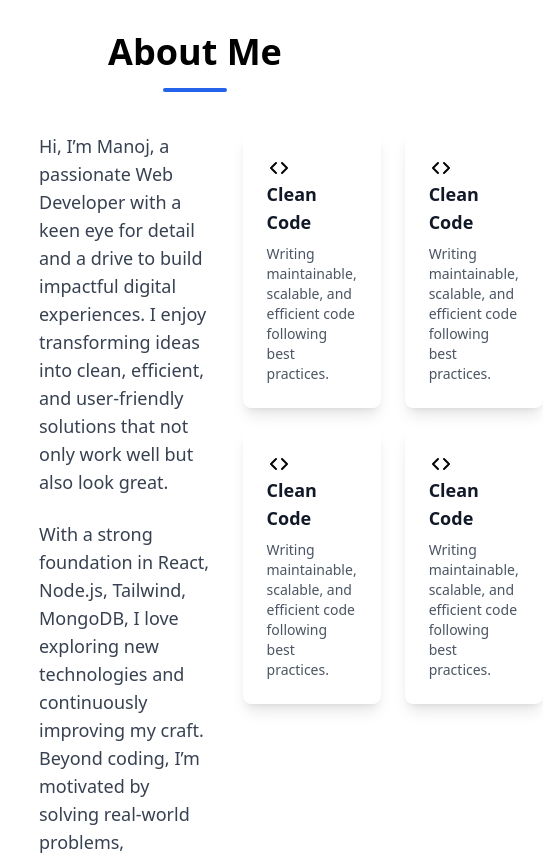
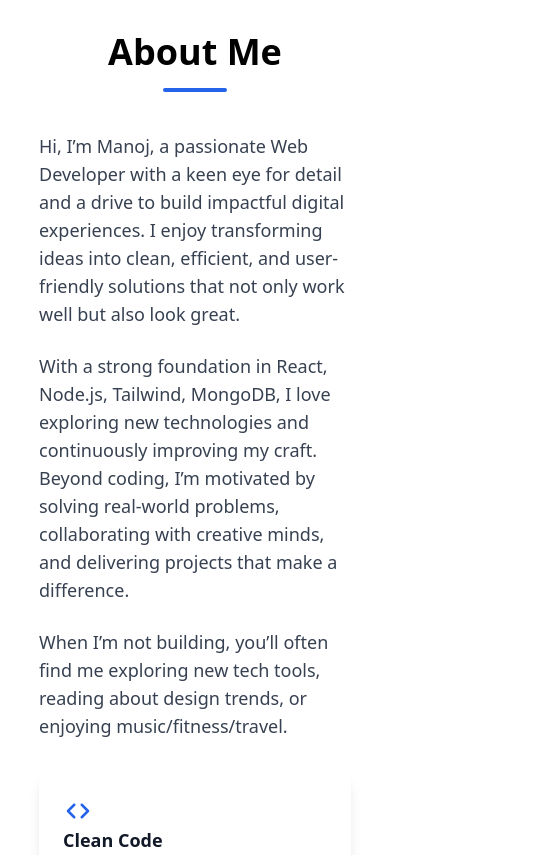
Before and after one commit to Manojhajam/Portfolio, a React (Vite) app in the folder my-project/: page /work in a window 390 px wide. Shown: the part 860-1715 px from the top of the page, 543 px wide, since content can reach past the window. Built offline with nearby package versions, Linux system fonts and the light colour scheme.

Commit message:
Used map in about and media query

```diff
--- a/my-project/src/components/AboutUs/AboutUs.jsx
+++ b/my-project/src/components/AboutUs/AboutUs.jsx
@@ -1,5 +1,32 @@
 import React from "react";
 import { ChevronsLeftRight } from "lucide-react";
+
+const codeData = [
+  {
+    name: "Clean Code",
+    icon: <ChevronsLeftRight color="#2563eb" size={30} />,
+    Description:
+      "Writing maintainable, scalable, and efficient code following best practices.",
+  },
+  {
+    name: "Clean Code",
+    icon: <ChevronsLeftRight color="#2563eb" size={30} />,
+    Description:
+      "Writing maintainable, scalable, and efficient code following best practices.",
+  },
+  {
+    name: "Clean Code",
+    icon: <ChevronsLeftRight color="#2563eb" size={30} />,
+    Description:
+      "Writing maintainable, scalable, and efficient code following best practices.",
+  },
+  {
+    name: "Clean Code",
+    icon: <ChevronsLeftRight color="#2563eb" size={30} />,
+    Description:
+      "Writing maintainable, scalable, and efficient code following best practices.",
+  },
+];
 
 const AboutUs = () => {
   return (
@@ -8,7 +35,7 @@ const AboutUs = () => {
         <h1 className="text-4xl font-bold mb-4 pt-12 text-center">About Me</h1>
         <div className="w-16 h-1 bg-blue-600 mx-auto mb-10 rounded-full"></div>
 
-        <div className="flex gap-8">
+        <div className="flex gap-8 max-md:flex-col">
           <div className="text-lg text-gray-700 flex flex-col gap-6 max-w-2xl mx-auto">
             <p>
               Hi, I’m Manoj, a passionate Web Developer with a keen eye for
@@ -30,60 +57,21 @@ const AboutUs = () => {
             </p>
           </div>
 
+           {/* Card */}
           <div className="flex gap-6 max-w-2xl mx-auto">
-            <div className="flex flex-col gap-5">
-              <div className="bg-white p-6 rounded-lg shadow-lg hover:shadow-xl transition-shadow">
-                <div className="">
-                  <ChevronsLeftRight color="black" />
+            <div className="mx-auto grid grid-cols-2 max-md:grid-cols-1 gap-5">
+              {codeData.map((data, index) => (
+                <div
+                  key={index}
+                  className="bg-white p-6 rounded-lg shadow-lg hover:shadow-xl transition-shadow"
+                >
+                  <div className="">{data.icon}</div>
+                  <h4 className="text-lg font-semibold text-gray-900 mb-2">
+                    {data.name}
+                  </h4>
+                  <p className="text-sm text-gray-600">{data.Description}</p>
                 </div>
-                <h4 className="text-lg font-semibold text-gray-900 mb-2">
-                  Clean Code
-                </h4>
-                <p className="text-sm text-gray-600">
-                  Writing maintainable, scalable, and efficient code following
-                  best practices.
-                </p>
-              </div>
-
-              <div className="bg-white p-6 rounded-lg shadow-lg hover:shadow-xl transition-shadow">
-                <div className="">
-                  <ChevronsLeftRight color="black" />
-                </div>
-                <h4 className="text-lg font-semibold text-gray-900 mb-2">
-                  Clean Code
-                </h4>
-                <p className="text-sm text-gray-600">
-                  Writing maintainable, scalable, and efficient code following
-                  best practices.
-                </p>
-              </div>
-            </div>
-
-            <div className="flex flex-col gap-5">
-              <div className="bg-white p-6 rounded-lg shadow-lg hover:shadow-xl transition-shadow">
-                <div className="">
-                  <ChevronsLeftRight color="black" />
-                </div>
-                <h4 className="text-lg font-semibold text-gray-900 mb-2">
-                  Clean Code
-                </h4>
-                <p className="text-sm text-gray-600">
-                  Writing maintainable, scalable, and efficient code following
-                  best practices.
-                </p>
-              </div>
-              <div className="bg-white p-6 rounded-lg shadow-lg hover:shadow-xl transition-shadow">
-                <div className="">
-                  <ChevronsLeftRight color="black" />
-                </div>
-                <h4 className="text-lg font-semibold text-gray-900 mb-2">
-                  Clean Code
-                </h4>
-                <p className="text-sm text-gray-600">
-                  Writing maintainable, scalable, and efficient code following
-                  best practices.
-                </p>
-              </div>
+              ))}
             </div>
           </div>
         </div>
```
